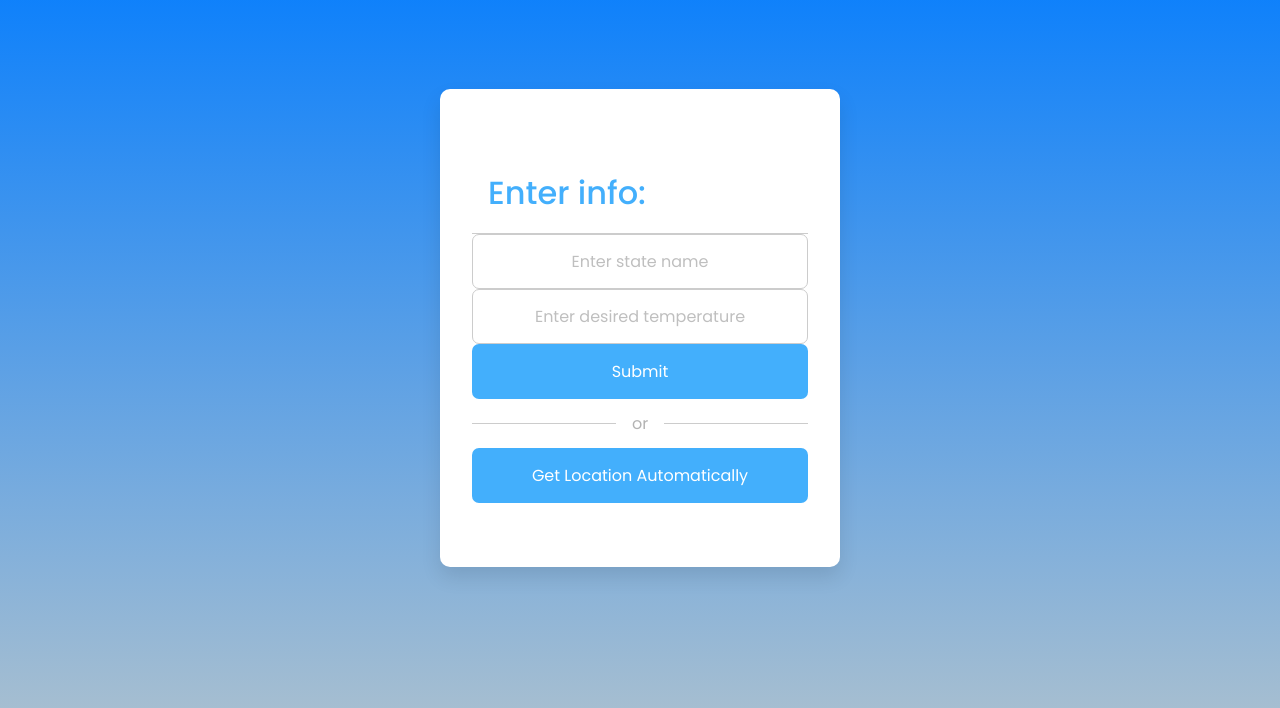
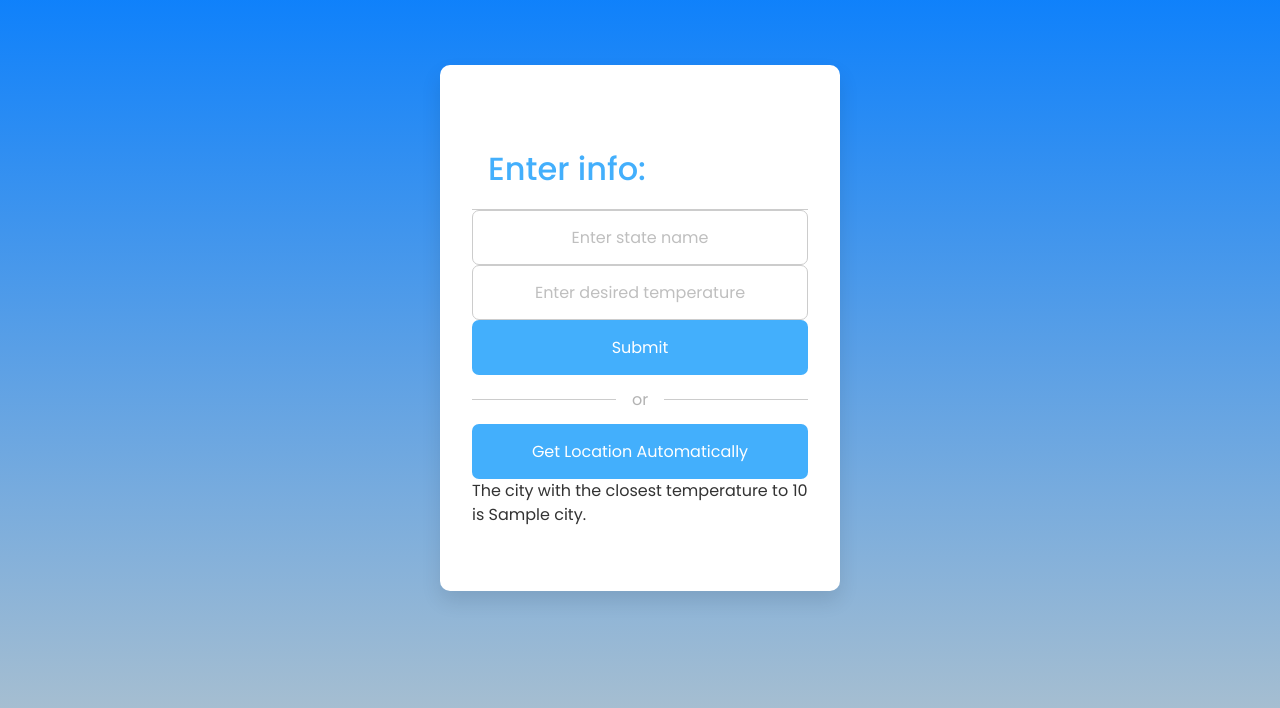
Before and after one commit to paolacalle/weatherapp, a Flask app: template templates/recommend.html in a window 1280 px wide. Shown: the part 72-780 px from the top of the page. Run offline with Flask 3, Linux system fonts and the light colour scheme; the template is opened without the code that fills it: most values are stand-ins (such as "Sample title", 1, 10 or a date in 2020).

Commit message:
Update recommend.html

```diff
--- a/templates/recommend.html
+++ b/templates/recommend.html
@@ -17,10 +17,15 @@
       <div class="separator"></div>
       <button>Get Location Automatically</button>
 
+      <!-- Display city and temperature -->
+      {% if city and temperature %}
+        <div class="result">
+          <p>The city with the closest temperature to {{ temperature }} is {{ city }}.</p>
+        </div>
+      {% endif %}
     </div>
   </section>
 
-    <!-- Rest of the HTML code is the same -->
-    <!-- .... -->
+
 
 {% endblock content %}
```
Lines whose indentation alone changed are shown as unchanged.
